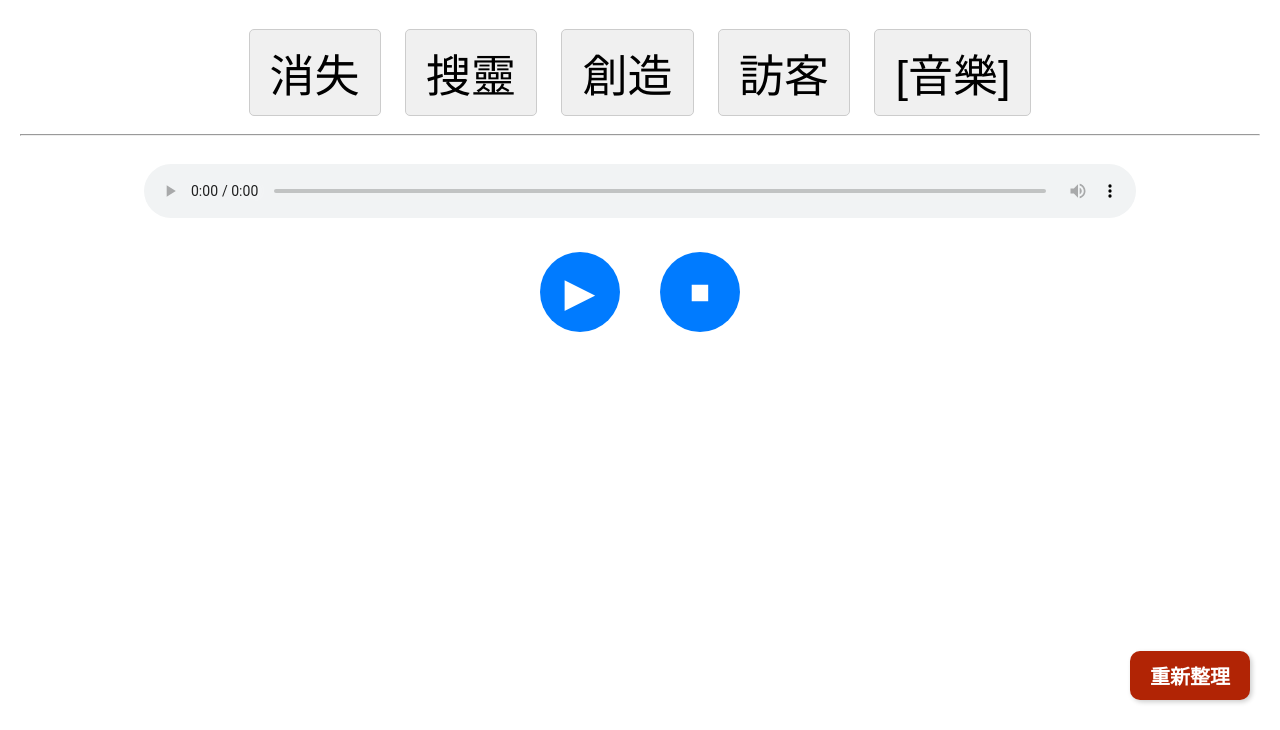
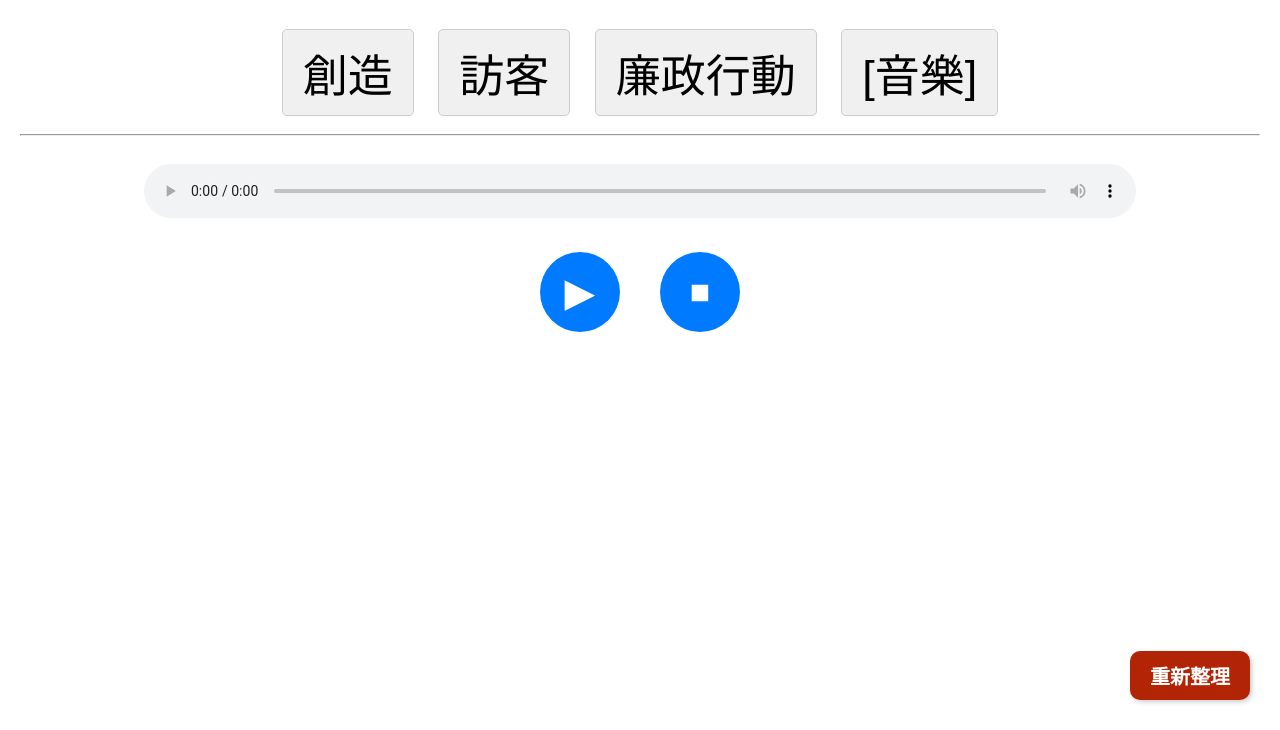
Before and after one commit to doveletchan3/murphychan, a plain HTML site: page index.html in a window 1280 px wide. Shown: the part 70-800 px from the top of the page. Drawn offline with Linux system fonts and the light colour scheme.

Commit message:
廉政行動

```diff
--- a/index.html
+++ b/index.html
@@ -9,10 +9,9 @@
 <body>
   <h1>電台廣播劇</h1>
 <div id="drama-buttons">
- <button data-drama="dramaB" onclick="loadEpisodes('dramaB')">消失</button>
- <button data-drama="dramaC" onclick="loadEpisodes('dramaC')">搜靈</button>
  <button data-drama="dramaD" onclick="loadEpisodes('dramaD')">創造</button>
  <button data-drama="dramaE" onclick="loadEpisodes('dramaE')">訪客</button>
+ <button data-drama="dramaF" onclick="loadEpisodes('dramaF')">廉政行動</button>
  <button data-drama="song1" onclick="loadEpisodes('song1')">[音樂]</button>
 </div>
 
--- a/script.js
+++ b/script.js
@@ -1,26 +1,23 @@
 const episodes = {
-  dramaB: ["01.mp3", "02.mp3", "03.mp3", "04.mp3", "05.mp3"],
-  dramaC: ["01.mp3", "02.mp3", "03.mp3", "04.mp3", "05.mp3", "06.mp3", "07.mp3", "08.mp3", "09.mp3", "10.mp3", "11.mp3", "12.mp3", "13.mp3", "14.mp3", "15.mp3"],
   dramaD: ["01.mp3", "02.mp3", "03.mp3", "04.mp3", "05.mp3", "06.mp3", "07.mp3"],
   dramaE: ["01.mp3", "02.mp3", "03.mp3", "04.mp3", "05.mp3", "06.mp3"],
+  dramaF: ["01.mp3", "02.mp3", "03.mp3", "04.mp3", "05.mp3", "06.mp3", "07.mp3", "08.mp3"],
   song1: ["song1.mp3", "song2.mp3"],
 };
 
 // Define starting episodes for each drama
 const startingEpisodes = {
-  dramaB: 1, // Start displaying from episode 1
-  dramaC: 1, // Start displaying from episode 1
   dramaD: 1, // Start displaying from episode 1
   dramaE: 1, // Start displaying from episode 1
+  dramaF: 1, // Start displaying from episode 1
   song1: 1, // Start displaying from episode 1
 };
 
 // Define the increment value for each drama
 const episodeIncrements = {
-  dramaB: 1, // Increment by 1
-  dramaC: 1, // Increment by 1
   dramaD: 1, // Increment by 1
   dramaE: 1, // Increment by 1
+  dramaF: 1, // Increment by 1
   song1: 1, // Increment by 1
 };
 
```
